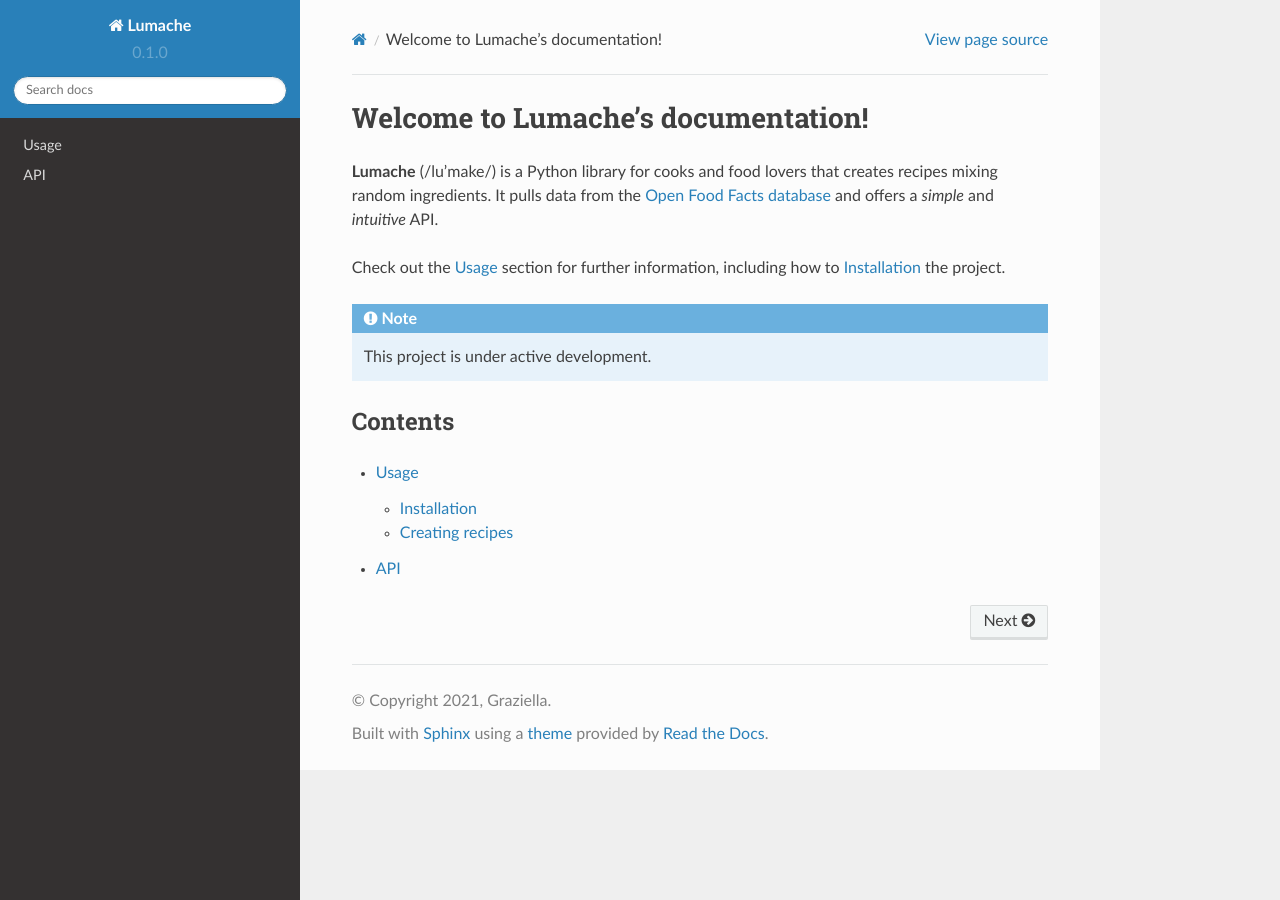
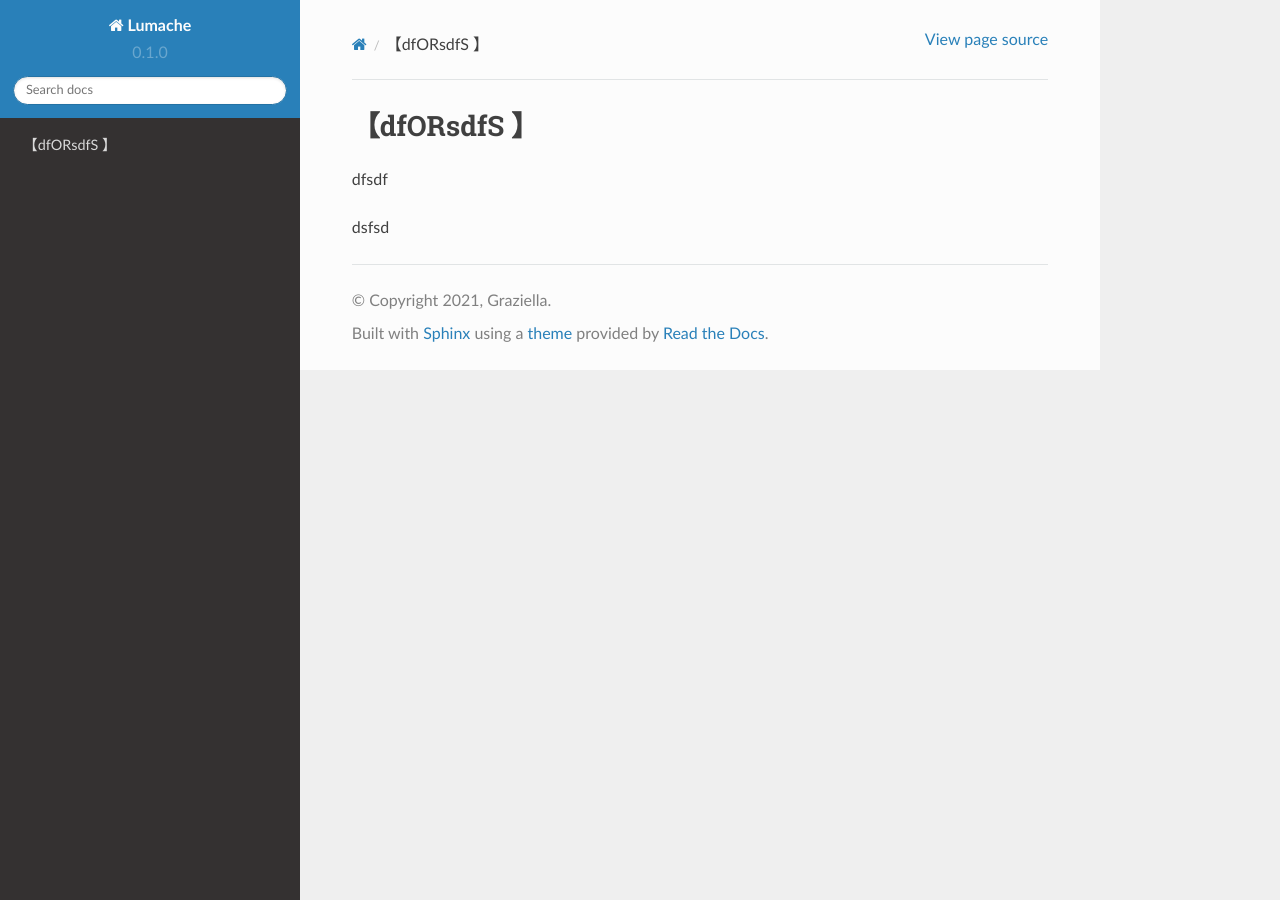
Before and after one commit to jdkj8/Rakahs, a Sphinx documentation site: the page built from docs/source/index.rst, in a window 1280 px wide. Built offline with Sphinx 7.4.7 and the Read the Docs theme 2.0.0, drawn with Linux system fonts in a browser that asks for light colours.

Commit message:
Update index.rst

```diff
--- a/docs/source/index.rst
+++ b/docs/source/index.rst
@@ -1,22 +1,5 @@
-Welcome to Lumache's documentation!
-===================================
+【dfORsdfS 】
+==============================================================================
+dfsdf
 
-**Lumache** (/lu'make/) is a Python library for cooks and food lovers
-that creates recipes mixing random ingredients.
-It pulls data from the `Open Food Facts database <https://world.openfoodfacts.org/>`_
-and offers a *simple* and *intuitive* API.
-
-Check out the :doc:`usage` section for further information, including
-how to :ref:`installation` the project.
-
-.. note::
-
-   This project is under active development.
-
-Contents
---------
-
-.. toctree::
-
-   usage
-   api
+dsfsd
```
